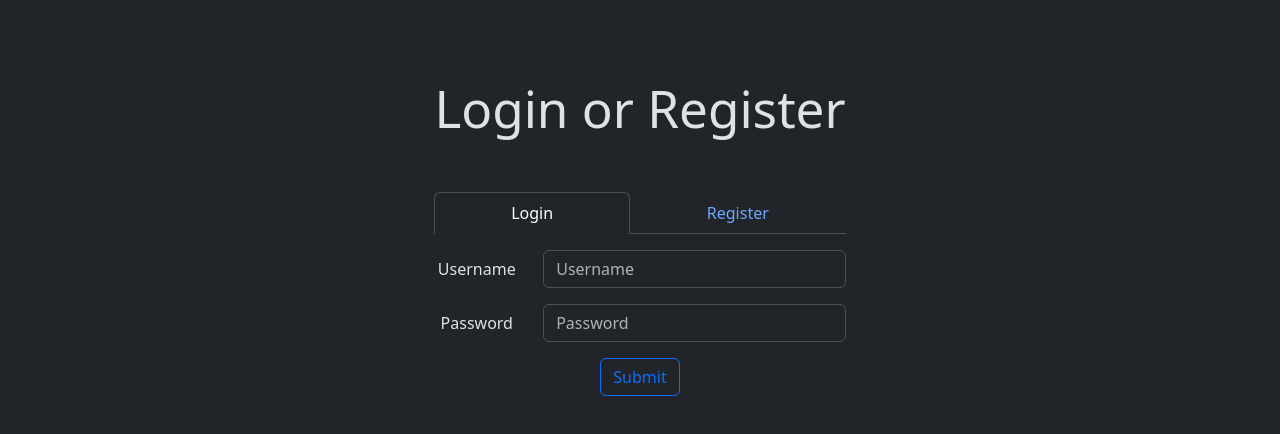
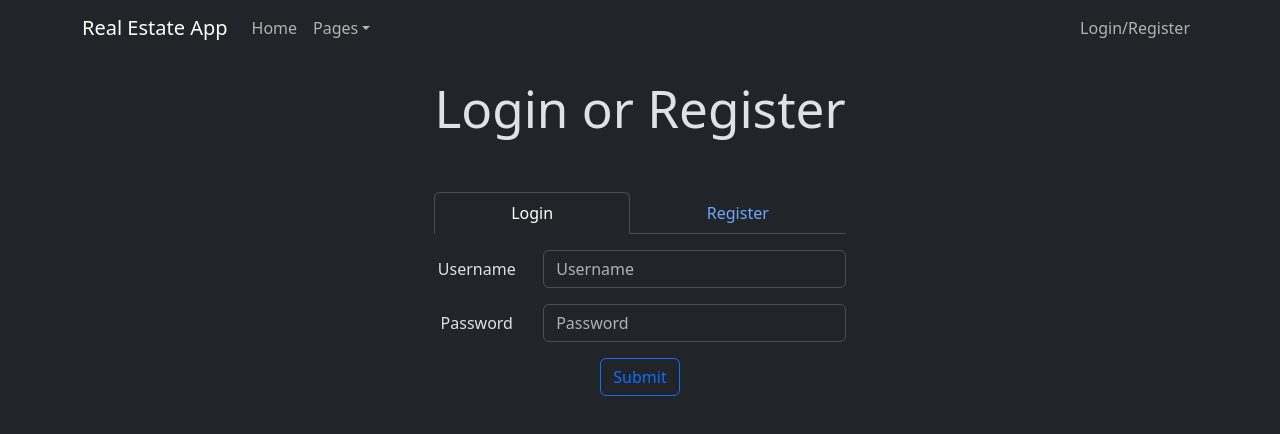
Before and after one commit to emirbuckun/RealEstateApp, a React (Vite) app: page /auth in a window 1280 px wide. Shown: the top 434 px of the page. Built offline with nearby package versions, Linux system fonts and the light colour scheme.

Commit message:
Navbar added

```diff
--- a/src/App.jsx
+++ b/src/App.jsx
@@ -1,7 +1,13 @@
 import AppRouter from "./AppRouter";
+import Navbar from "./pages/Navbar";
 
 function App() {
-  return <AppRouter />;
+  return (
+    <>
+      <Navbar />
+      <AppRouter />
+    </>
+  );
 }
 
 export default App;
--- /dev/null
+++ b/src/pages/Navbar.jsx
@@ -0,0 +1,56 @@
+import Container from "react-bootstrap/Container";
+import Nav from "react-bootstrap/Nav";
+import NavbarB from "react-bootstrap/Navbar";
+import NavDropdown from "react-bootstrap/NavDropdown";
+import { validateToken } from "/src/services/AuthService";
+
+const Navbar = () => {
+  const list = [
+    { name: "Currencies", url: "/currencies" },
+    { name: "Estates", url: "/estates" },
+    { name: "Statuses", url: "/statuses" },
+    { name: "Types", url: "/types" },
+    { name: "Photos", url: "/photos" },
+    { name: "Prices", url: "/prices" },
+  ];
+  return (
+    <NavbarB fixed="top" collapseOnSelect expand="md">
+      <Container>
+        <NavbarB.Brand href="/">Real Estate App</NavbarB.Brand>
+        <NavbarB.Toggle aria-controls="responsive-navbar-nav" />
+        <NavbarB.Collapse id="responsive-navbar-nav">
+          <Nav className="me-auto">
+            <Nav.Link href="/">Home</Nav.Link>
+            <NavDropdown title="Pages" id="collasible-nav-dropdown">
+              {list.map((item, index) => {
+                const { name, url } = item;
+                return (
+                  <NavDropdown.Item key={index} href={url}>
+                    {name}
+                  </NavDropdown.Item>
+                );
+              })}
+            </NavDropdown>
+          </Nav>
+          <Nav>
+            {!validateToken() ? (
+              <Nav.Link href="/auth">Login/Register</Nav.Link>
+            ) : (
+              <Nav.Link
+                href="/auth"
+                onClick={() => {
+                  localStorage.removeItem("token");
+                  localStorage.removeItem("tokenExpiration");
+                }}
+              >
+                Log Out
+              </Nav.Link>
+            )}
+          </Nav>
+        </NavbarB.Collapse>
+      </Container>
+    </NavbarB>
+  );
+};
+
+export default Navbar;
```
